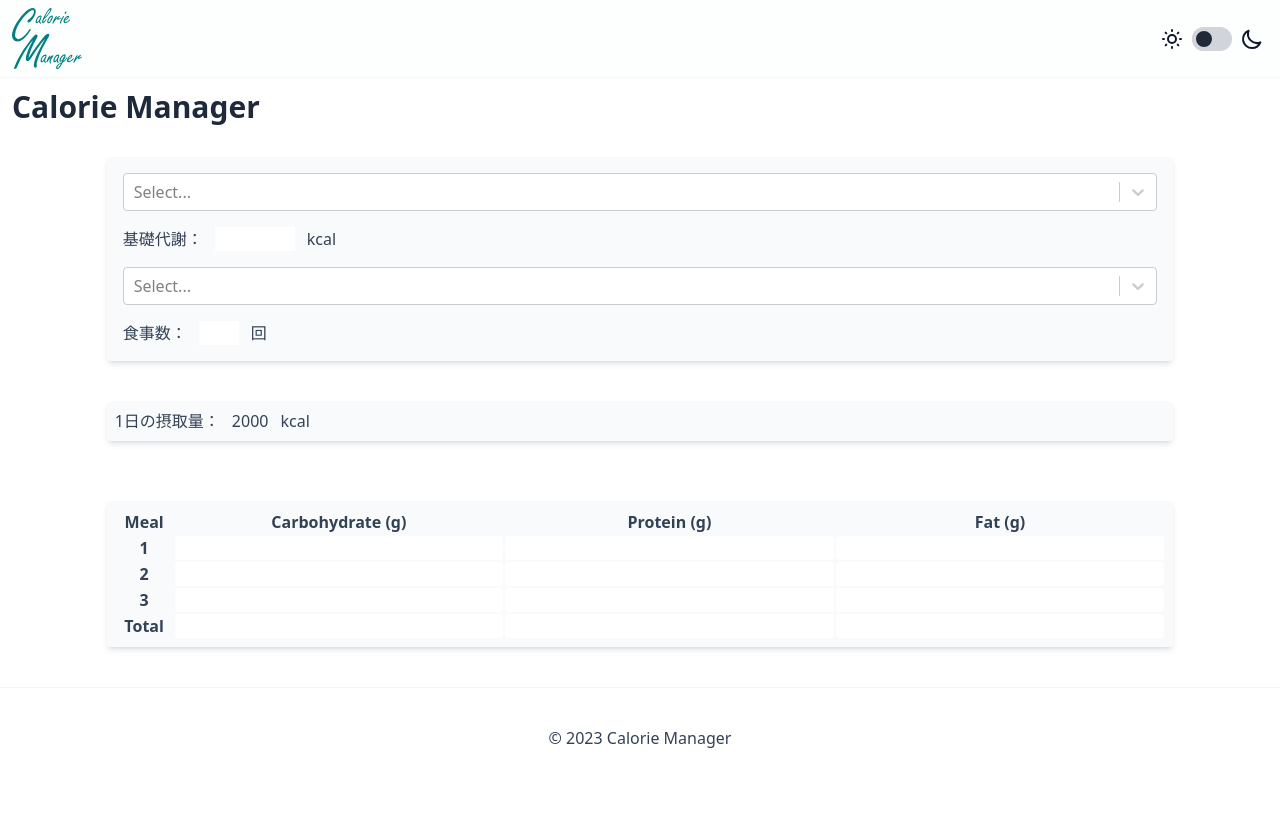
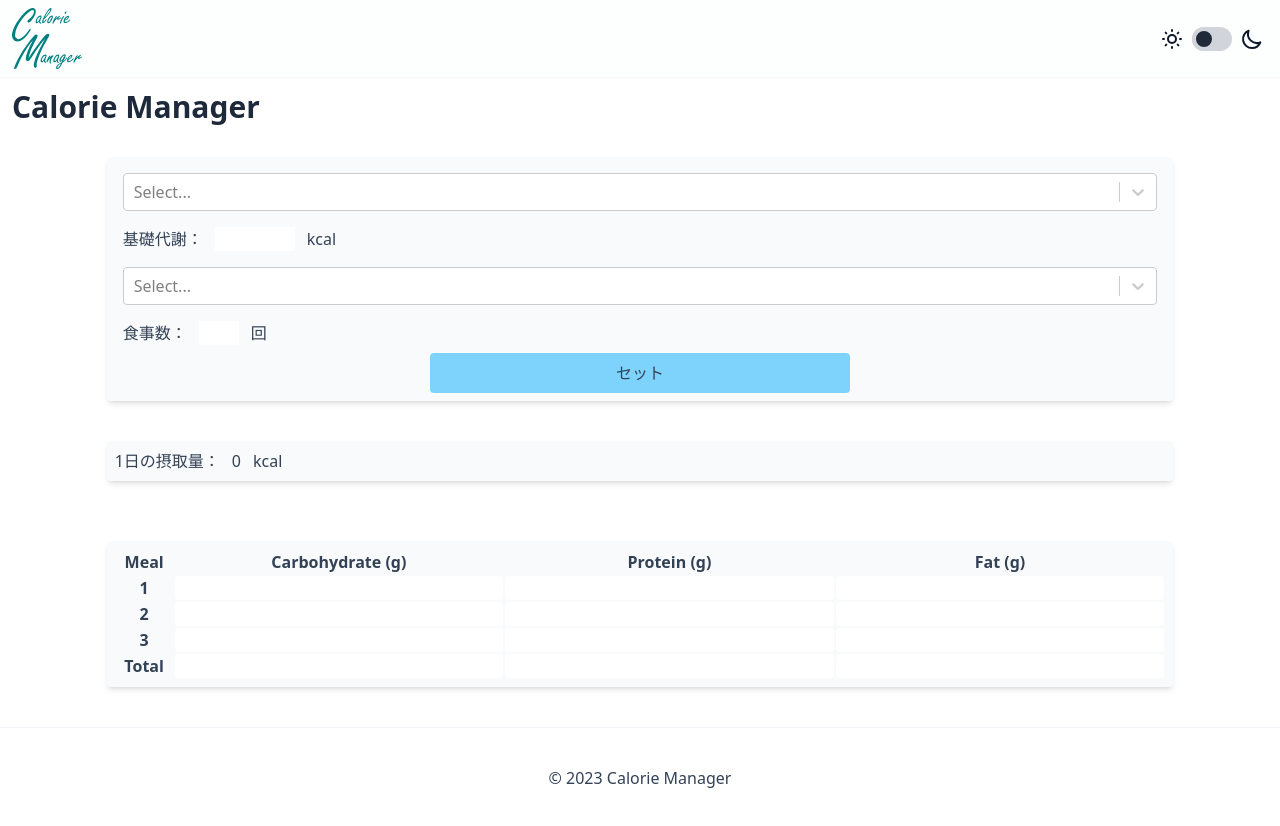
Before and after one commit to ryo-furukawa-1122/Calorie-Manager, a React (Create React App) app: page / in a window 1280 px wide. Before the commit the page ends 800 px from the top, so only its background shows below. Built offline with nearby package versions, Linux system fonts and the light colour scheme.

Commit message:
Updated settings

```diff
--- a/src/components/Settings.js
+++ b/src/components/Settings.js
@@ -20,17 +20,20 @@ const Settings = (props) => {
         setMealSet(Number(event.target.value));
     }
 
-    // const base = Number(document.getElementById('base').value);
+    const [base, setBase] = useState(0);
+    const [purAmp, setPurAmp] = useState(1);
+    const [actAmp, setActAmp] = useState(1);
+    const [intake, setIntake] = useState(0);
 
-    // const [purAmp, setPurAmp] = useState(1);
-    // const [actAmp, setActAmp] = useState(1);
+    const handleBase = () => {
+        setBase(Number(document.getElementById('base').value));
+        console.log('clicked')
+    }
 
-    // const Calc = (base, purAmp, actAmp) => {
-    //     const intake = base * purAmp * actAmp;
-    //     return (intake);
-    // }
-
-    const intake = 2000;
+    const handleIntake = () => {
+        setIntake(Number(base * purAmp * actAmp));
+        console.log('clicked')
+    }
 
     return (
         <div className='flex flex-col relative'>
@@ -44,13 +47,13 @@ const Settings = (props) => {
                 <Select className='dark:text-slate-700 m-2' options={activity} />
                 <label className='m-2'>
                     食事数：
-                    <input className='dark:bg-slate-500 w-10 mx-3' id='mealset' type={'number'} max='10' min='1' onChange={handleMealNumChange} />
+                    <input className='dark:bg-slate-500 w-10 mx-3' id='mealset' type={'number'} max='10' min='1' onClick={handleMealNumChange} />
                     回
                 </label>
-                {/* <button id='set' className='rounded bg-sky-300 dark:bg-sky-600 px-4 py-2 w-2/5 mx-auto' onClick={() => {Table.reMake();}}>セット</button> */}
+                <button id='set' className='rounded bg-sky-300 dark:bg-sky-600 px-4 py-2 w-2/5 mx-auto' onClick={() => {handleBase();handleIntake();}}>セット</button>
             </div>
             <div className='p-2 bg-slate-50 dark:bg-slate-700 w-5/6 mx-auto my-5 rounded shadow-md'>
-                1日の摂取量：<span className='mx-3' id='intake'>{intake}</span>kcal
+                1日の摂取量：<span className='mx-3'>{intake}</span>kcal
             </div>
 
         </div>
```
